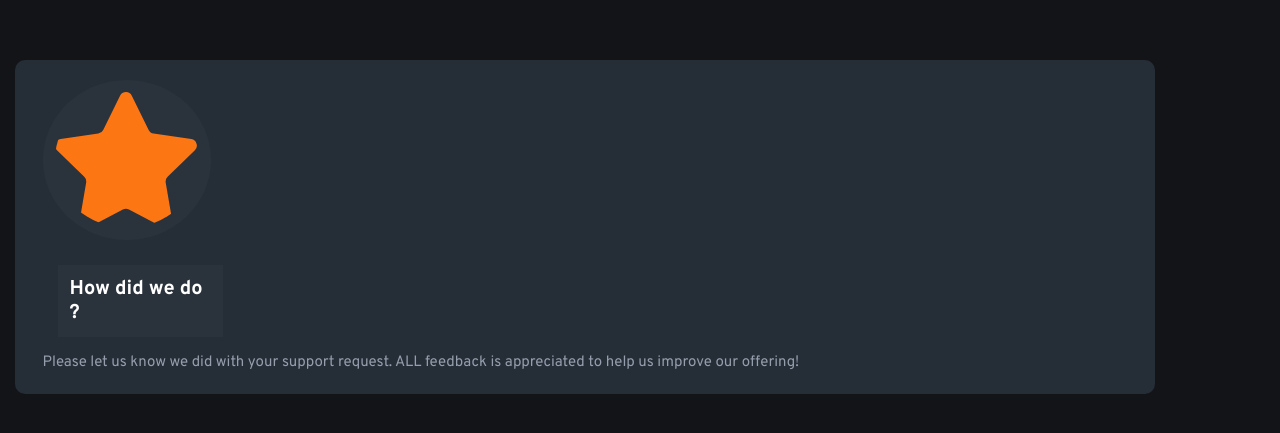
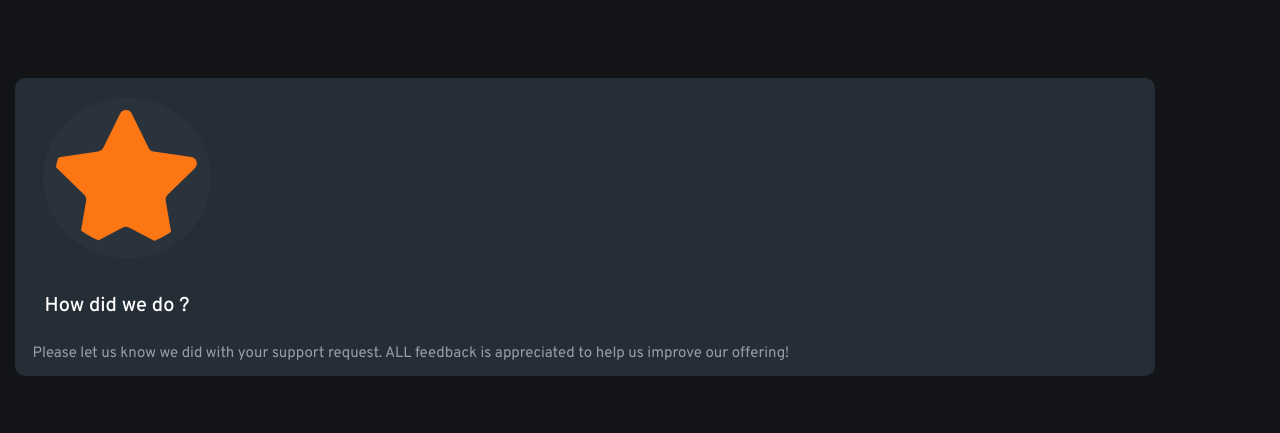
Before and after one commit to Miron-Silviu/interactive-rating, a website: page index.html in a window 1280 px wide. Shown: the part 173-606 px from the top of the page. Drawn offline with nearby package versions, Linux system fonts and the light colour scheme.

Commit message:
Style : Fix title container
-Adjust margin according to
layout guideline.

```diff
--- a/style.css
+++ b/style.css
@@ -53,34 +53,20 @@ body {
 }
 /* Article */
 .info {
-  margin: 0 0 1rem 2rem;
+  margin-left: 1rem;
 }
 
 .title {
   font-family: var(--font-family);
   color: var(--White);
 
-  margin: 1.5rem;
   padding: 1.2rem;
-  width: 15%;
-  background-color: var(--DarkBlue);
-}
-
-/* Article */
-
-.title {
-  color: var(--White);
-  font-family: var(--font-family);
-
-  font-weight: 700;
 }
 
 .description {
   font-family: var(--font-family);
   color: var(--Light-Grey);
-
   color: var(--Light-Grey);
   font-family: var(--font-family);
-
   font-size: 15px;
 }
```
Also changed, not shown: index.html (+1 -1 lines).
